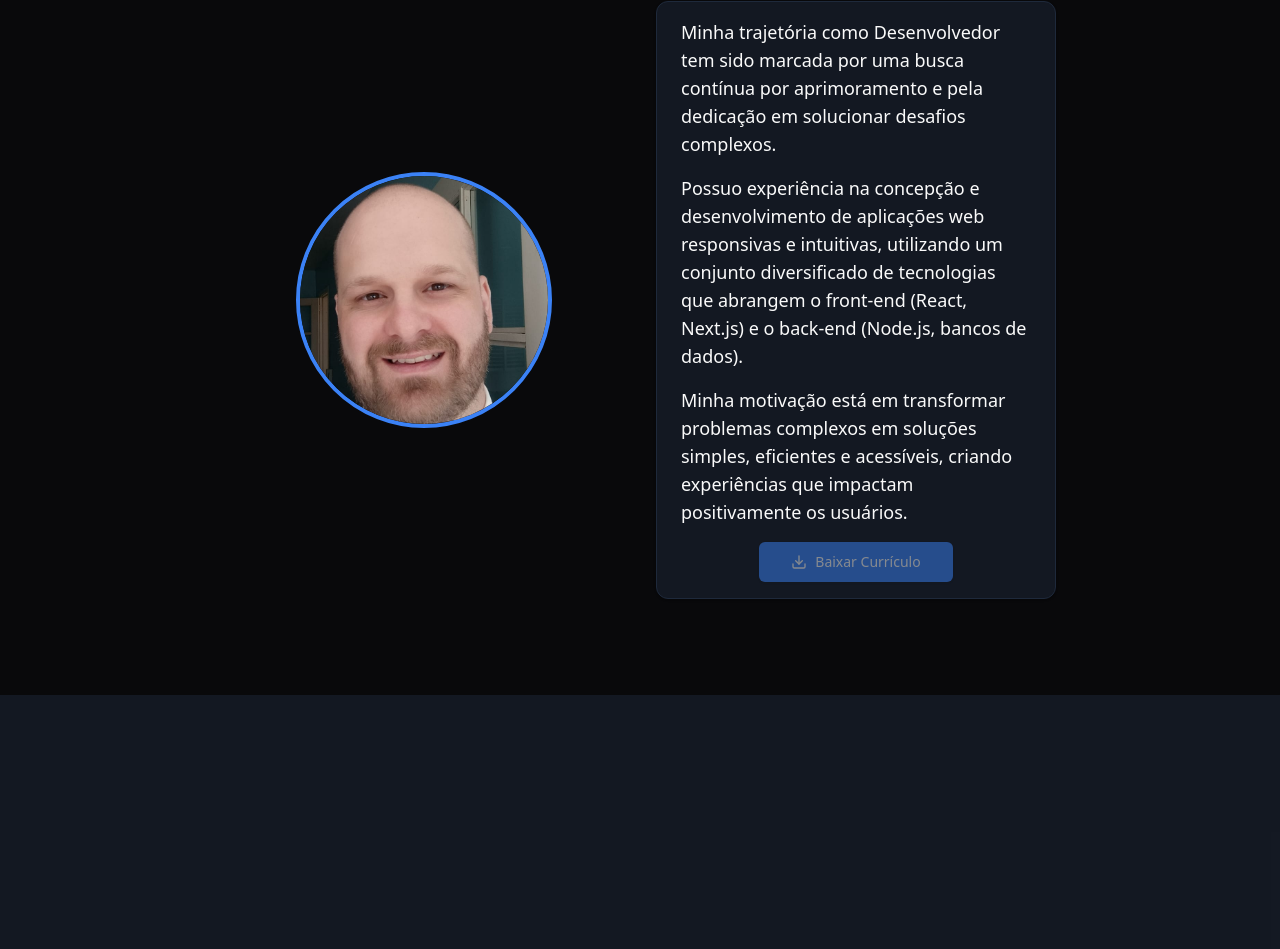
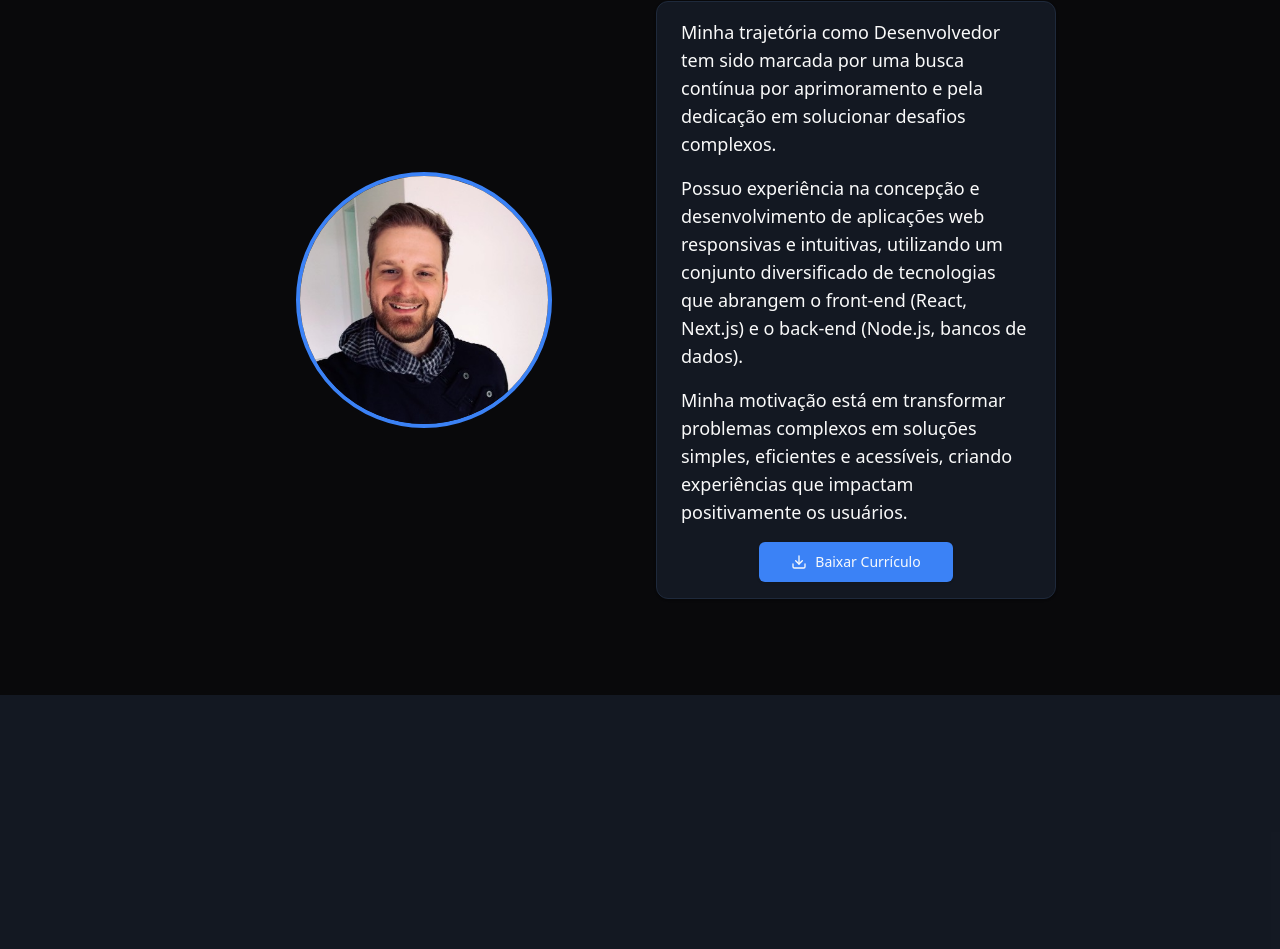
Before and after one commit to ZanellaIgor/my-portfolio, a Next.js app: page / in a window 1280 px wide. Shown: the part 947-1896 px from the top of the page. Built offline with nearby package versions, Linux system fonts and the light colour scheme.

Commit message:
feat - adicionado curriculo

```diff
--- a/components/sections/about.tsx
+++ b/components/sections/about.tsx
@@ -37,7 +37,7 @@ export function About() {
           >
             <div className="relative w-64 h-64 rounded-full overflow-hidden border-4 border-primary">
               <Image
-                src="/perfil-1.jpeg"
+                src="/perfil-2.jpg"
                 alt="Foto de perfil"
                 fill
                 className="object-cover"
@@ -77,12 +77,15 @@ export function About() {
                   <TooltipProvider>
                     <Tooltip>
                       <TooltipTrigger asChild>
-                        <div>
+                        <a
+                          href="/Igor_Zanella_Curriculo.pdf"
+                          download="Igor_Zanella_Curriculo.pdf"
+                          className="no-underline"
+                        >
                           <Button
                             size="lg"
                             className="group relative overflow-hidden"
                             variant="default"
-                            disabled
                           >
                             <span className="relative z-10 flex items-center">
                               <Download className="mr-2 h-4 w-4 transition-transform group-hover:translate-y-1" />
@@ -90,10 +93,10 @@ export function About() {
                             </span>
                             <span className="absolute inset-0 bg-primary/20 translate-y-full group-hover:translate-y-0 transition-transform duration-300"></span>
                           </Button>
-                        </div>
+                        </a>
                       </TooltipTrigger>
                       <TooltipContent side="top">
-                        <p>Em breve</p>
+                        <p>Clique para baixar</p>
                       </TooltipContent>
                     </Tooltip>
                   </TooltipProvider>
--- a/next.config.js
+++ b/next.config.js
@@ -1,7 +1,9 @@
+const path = require('path');
+
 /** @type {import('next').NextConfig} */
 const nextConfig = {
   reactStrictMode: true,
-  swcMinify: true,
+  outputFileTracingRoot: path.join(__dirname, './'),
 };
 
 module.exports = nextConfig;
--- a/package.json
+++ b/package.json
@@ -1,6 +1,7 @@
 {
   "name": "my-portfolio",
   "version": "0.1.0",
+  "license": "MIT",
   "private": true,
   "scripts": {
     "dev": "next dev",
```
Also changed, not shown: public/perfil-2.jpg (added), 1 other file (tests, documents, lock files or other folders).
